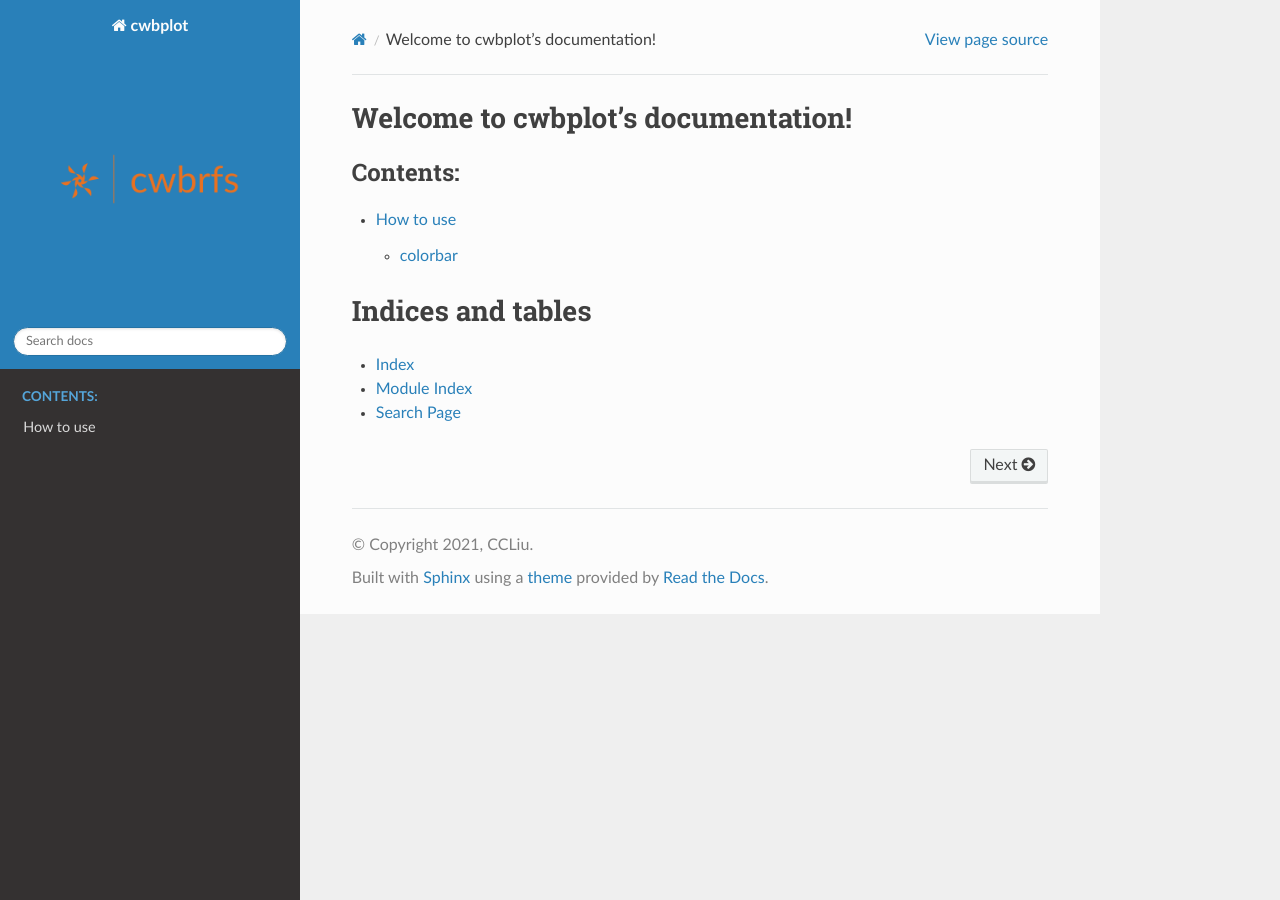
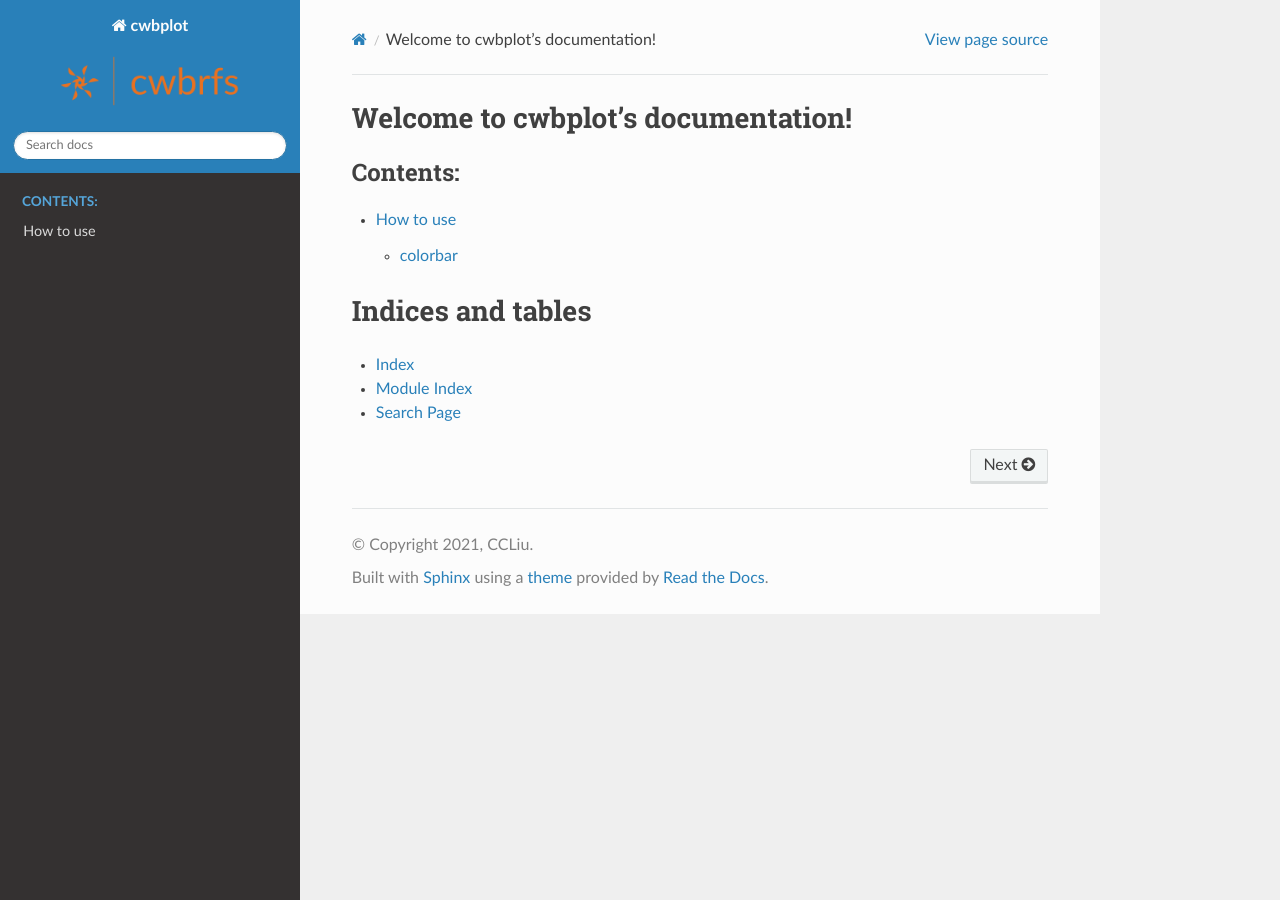
Before and after one commit to Liu-CWB/cwbplot, a Sphinx documentation site: the page built from docs/source/index.rst, in a window 1280 px wide. Built offline with Sphinx 7.4.7 and the Read the Docs theme 2.0.0, drawn with Linux system fonts in a browser that asks for light colours.

Commit message:
add-logo

```diff
--- a/docs/source/conf.py
+++ b/docs/source/conf.py
@@ -56,7 +56,7 @@ html_theme = "sphinx_rtd_theme"
 #html_theme = "sphinx_book_theme"
 #html_title = "My site title"
 html_theme_path = [sphinx_rtd_theme.get_html_theme_path()]
-html_logo = './image/cwbrfs-logos_transparent.png'
+html_logo = './image/cwbrfs-logos_transparent-cut.png'
 
 # Add any paths that contain custom static files (such as style sheets) here,
 # relative to this directory. They are copied after the builtin static files,
```
